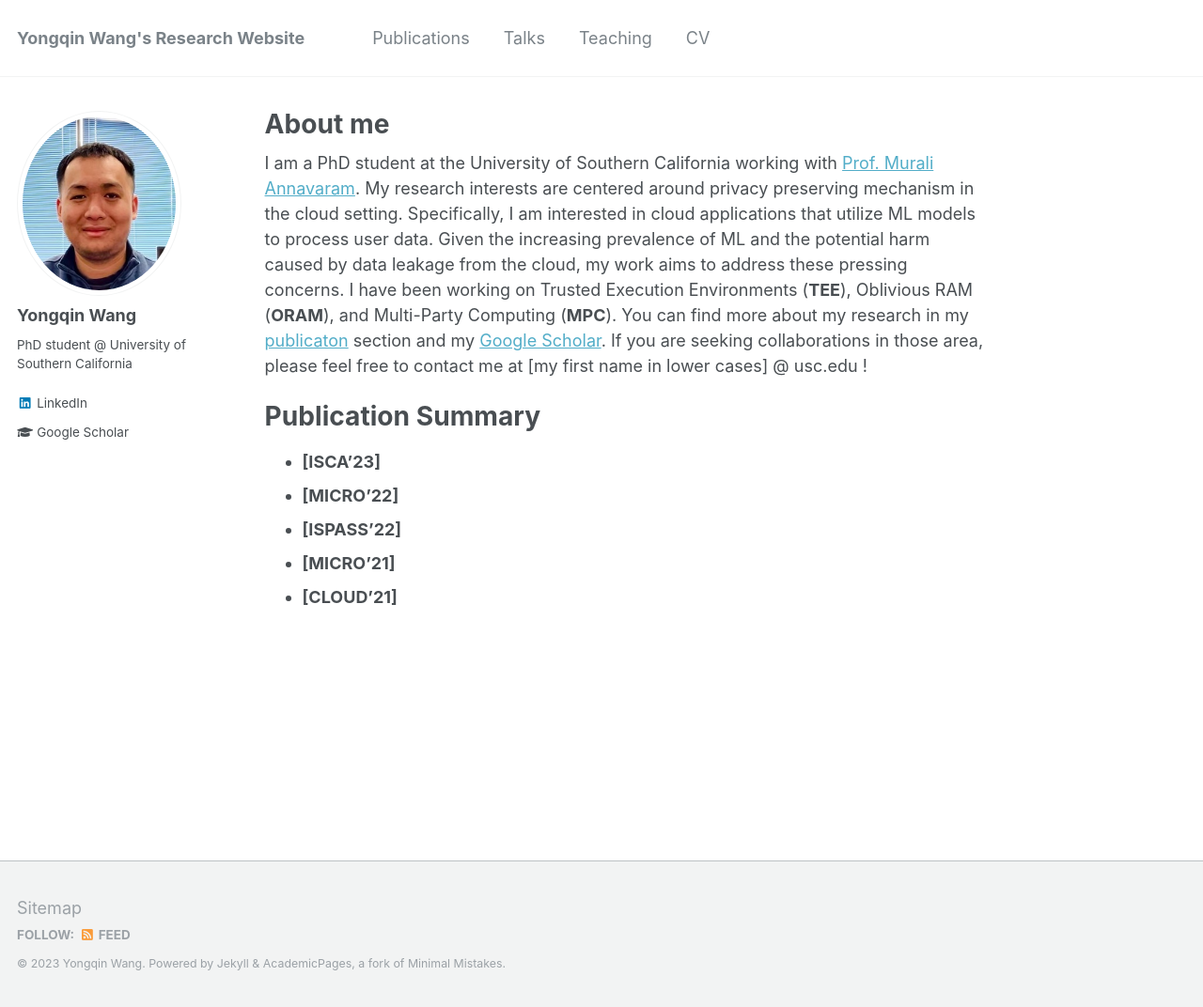
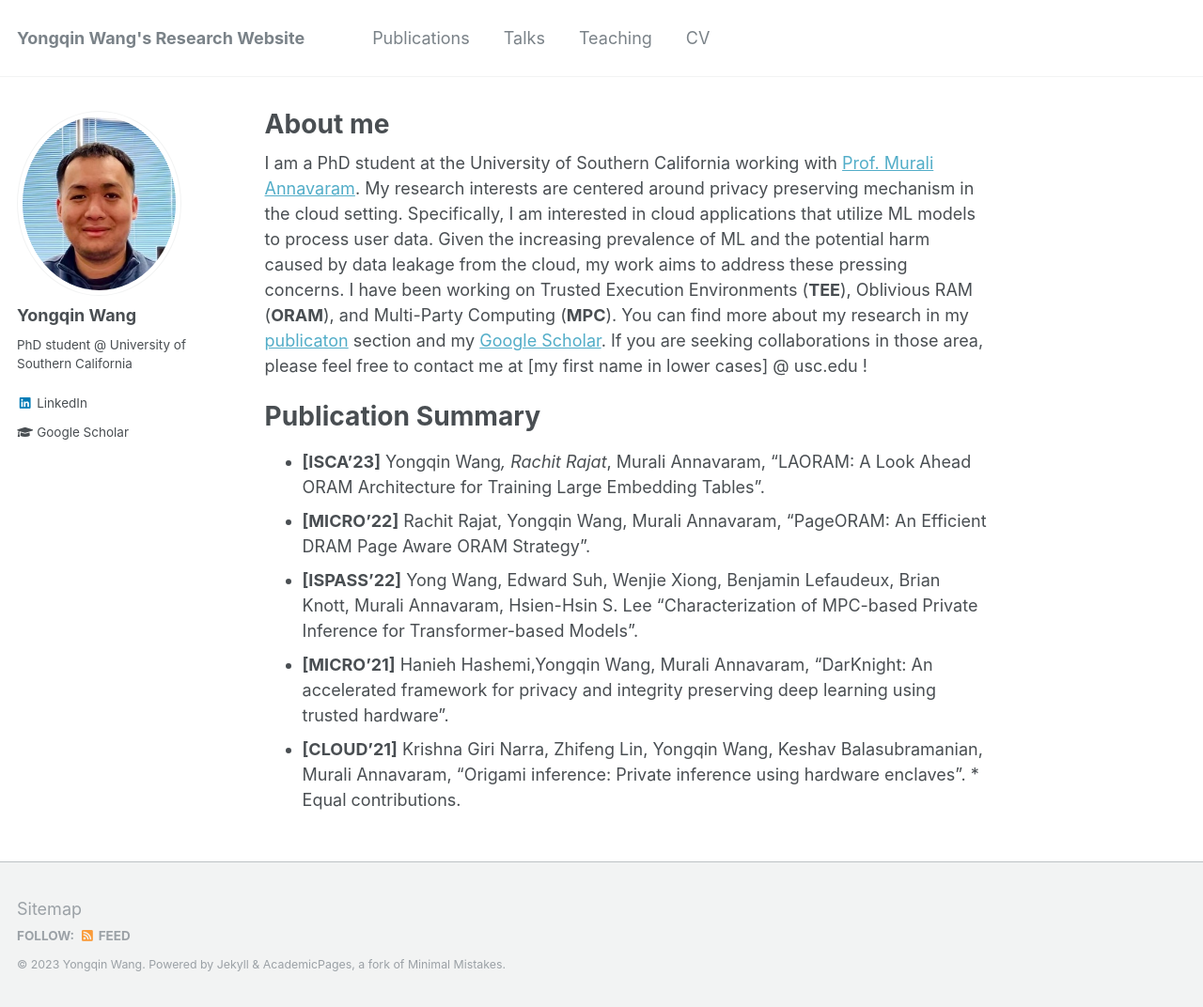
Before and after one commit to iihihiuh/yongqin.github.io, a Jekyll site: the page built from _pages/about.md, in a window 1280 px wide and 1072 px high. Shown: the whole window at 94% size. Built offline with Jekyll 4.4.1, drawn with Linux system fonts in a browser that asks for light colours.

```diff
--- a/_pages/about.md
+++ b/_pages/about.md
@@ -11,8 +11,9 @@ redirect_from:
 I am a PhD student at the University of Southern California working with [Prof. Murali Annavaram](http://scip-lab.usc.edu/). My research interests are centered around privacy preserving mechanism in the cloud setting. Specifically, I am interested in cloud applications that utilize ML models to process user data. Given the increasing prevalence of ML and the potential harm caused by data leakage from the cloud, my work aims to address these pressing concerns. I have been working on Trusted Execution Environments (**TEE**), Oblivious RAM (**ORAM**), and Multi-Party Computing (**MPC**). You can find more about my research in my [publicaton](https://iihihiuh.github.io/yongqin.github.io//publications/) section and my [Google Scholar](https://scholar.google.com/citations?user=DEH7pxcAAAAJ). If you are seeking collaborations in those area, please feel free to contact me at \[my first name in lower cases\] @ usc.edu !
 
 # Publication Summary
-- **\[ISCA'23\]**
-- **\[MICRO'22\]**
-- **\[ISPASS'22\]**
-- **\[MICRO'21\]**
-- **\[CLOUD'21\]**
+- **\[ISCA'23\]** Yongqin Wang*, Rachit Rajat*, Murali Annavaram, "LAORAM: A Look Ahead ORAM Architecture for Training Large Embedding Tables".
+- **\[MICRO'22\]** Rachit Rajat, Yongqin Wang, Murali Annavaram, "PageORAM: An Efficient DRAM Page Aware ORAM Strategy".
+- **\[ISPASS'22\]** Yong Wang, Edward Suh, Wenjie Xiong, Benjamin Lefaudeux, Brian Knott, Murali Annavaram, Hsien-Hsin S. Lee "Characterization of MPC-based Private Inference for Transformer-based Models".
+- **\[MICRO'21\]** Hanieh Hashemi,Yongqin Wang, Murali Annavaram, "DarKnight: An accelerated framework for privacy and integrity preserving deep learning using trusted hardware".
+- **\[CLOUD'21\]** Krishna Giri Narra, Zhifeng Lin, Yongqin Wang, Keshav Balasubramanian, Murali Annavaram, "Origami inference: Private inference using hardware enclaves".
+\* Equal contributions.
```
